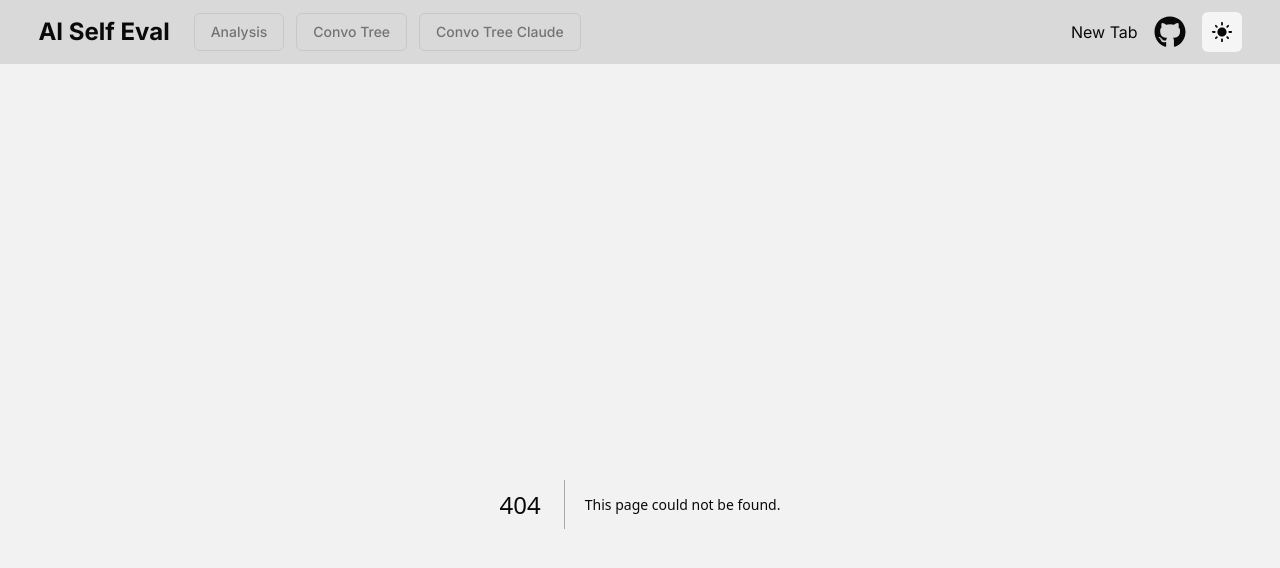
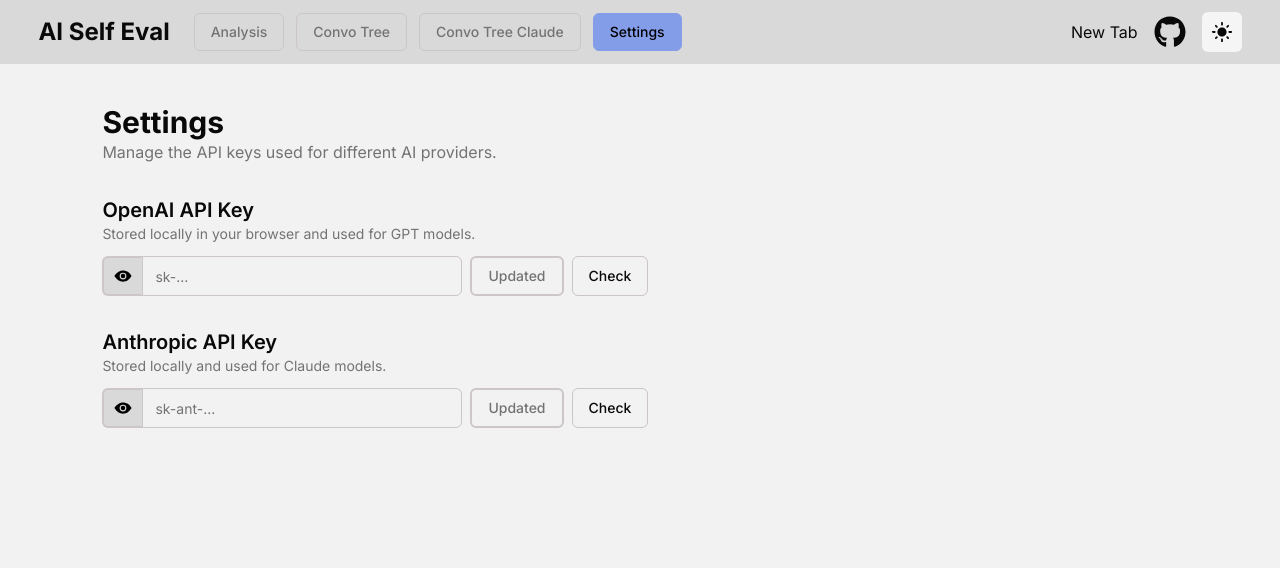
Before and after one commit to mkaufmann84/ai-self-eval, a Next.js app: page /ai-self-eval/settings in a window 1280 px wide. Before the commit this address had no page. Shown: the top 568 px of the page. Built offline with nearby package versions, Linux system fonts and the light colour scheme.

Commit message:
Move API key management to settings with validation

```diff
--- a/src/app/_components/TopNav.tsx
+++ b/src/app/_components/TopNav.tsx
@@ -8,6 +8,7 @@
   { href: "/", label: "Analysis" },
   { href: "/convo-tree", label: "Convo Tree" },
   { href: "/convo-tree-claude", label: "Convo Tree Claude" },
+  { href: "/settings", label: "Settings" },
 ];
 
 interface TopNavProps {
--- /dev/null
+++ b/src/app/api/check-api-key/route.ts
@@ -0,0 +1,60 @@
+import Anthropic from "@anthropic-ai/sdk";
+import { NextResponse } from "next/server";
+import OpenAI from "openai";
+
+type Provider = "openai" | "anthropic";
+
+const PROVIDER_CHECKERS: Record<Provider, (apiKey: string) => Promise<void>> = {
+  async openai(apiKey: string) {
+    const client = new OpenAI({ apiKey });
+    await client.models.list();
+  },
+  async anthropic(apiKey: string) {
+    const client = new Anthropic({ apiKey });
+    await client.models.list();
+  },
+};
+
+export async function POST(request: Request) {
+  try {
+    const { provider, apiKey } = (await request.json()) as {
+      provider?: string;
+      apiKey?: string;
+    };
+
+    if (typeof provider !== "string") {
+      return NextResponse.json(
+        { ok: false, error: "Provider is required." },
+        { status: 400 }
+      );
+    }
+
+    const normalizedProvider = provider.toLowerCase();
+
+    if (!["openai", "anthropic"].includes(normalizedProvider)) {
+      return NextResponse.json(
+        { ok: false, error: "Unsupported provider." },
+        { status: 400 }
+      );
+    }
+
+    if (typeof apiKey !== "string" || apiKey.trim().length === 0) {
+      return NextResponse.json(
+        { ok: false, error: "API key is required." },
+        { status: 400 }
+      );
+    }
+
+    const checkProvider = PROVIDER_CHECKERS[normalizedProvider as Provider];
+
+    await checkProvider(apiKey.trim());
+
+    return NextResponse.json({ ok: true });
+  } catch (error) {
+    const message = error instanceof Error ? error.message : "Unknown error.";
+    return NextResponse.json(
+      { ok: false, error: message },
+      { status: 400 }
+    );
+  }
+}
--- a/src/app/page.tsx
+++ b/src/app/page.tsx
@@ -1,18 +1,6 @@
 "use client";
-import { Button } from "@/components/ui/button";
-import Image from "next/image";
-import HowToUse from "./HowToUse";
-import StoreApiKey from "./StoreApiKey";
 import Main from "./_ai/Main";
 
 export default function Home() {
-  return (
-    <div>
-      {/*       <HowToUse /> */}
-      <div className="px-4">
-        <StoreApiKey />
-      </div>
-      <Main />
-    </div>
-  );
+  return <Main />;
 }
--- a/src/app/StoreApiKey.tsx
+++ b/src/app/settings/StoreApiKey.tsx
@@ -18,23 +18,77 @@
 const formSchema = z.object({ api_key: z.string().min(1, "API key is required") });
 type FormSchema = z.infer<typeof formSchema>;
 
+type Provider = "openai" | "anthropic";
+
 interface ApiKeyFormProps {
   label: string;
   description: string;
   placeholder: string;
   cookieKey: keyof typeof COOKIES;
+  provider: Provider;
 }
 
-function ApiKeyForm({ label, description, placeholder, cookieKey }: ApiKeyFormProps) {
+function ApiKeyForm({ label, description, placeholder, cookieKey, provider }: ApiKeyFormProps) {
   const [visible, setVisible] = React.useState(false);
+  const [checkStatus, setCheckStatus] = React.useState<
+    "idle" | "checking" | "valid" | "invalid"
+  >("idle");
+  const [checkMessage, setCheckMessage] = React.useState<string>("");
   const form = useForm<FormSchema>({
     resolver: zodResolver(formSchema),
     defaultValues: { api_key: Cookies.get(COOKIES[cookieKey]) ?? "" },
   });
 
+  React.useEffect(() => {
+    const subscription = form.watch(() => {
+      setCheckStatus("idle");
+      setCheckMessage("");
+    });
+    return () => subscription.unsubscribe();
+  }, [form]);
+
   const onSubmit = (data: FormSchema) => {
     Cookies.set(COOKIES[cookieKey], data.api_key);
     form.reset(data);
+  };
+
+  const checkApiKey = async () => {
+    const apiKey = form.getValues("api_key").trim();
+    if (!apiKey) {
+      setCheckStatus("invalid");
+      setCheckMessage("Enter an API key to check.");
+      return;
+    }
+
+    try {
+      setCheckStatus("checking");
+      setCheckMessage("");
+      const response = await fetch("/api/check-api-key", {
+        method: "POST",
+        headers: { "Content-Type": "application/json" },
+        body: JSON.stringify({ provider, apiKey }),
+      });
+      let payload: { ok?: boolean; error?: string } | null = null;
+      try {
+        payload = await response.json();
+      } catch (error) {
+        payload = null;
+      }
+
+      if (response.ok && payload?.ok) {
+        setCheckStatus("valid");
+        setCheckMessage("API key is valid.");
+        return;
+      }
+
+      setCheckStatus("invalid");
+      setCheckMessage(
+        payload?.error ?? "Unable to verify the API key. Please try again."
+      );
+    } catch (error) {
+      setCheckStatus("invalid");
+      setCheckMessage("Unable to verify the API key. Please try again.");
+    }
   };
 
   return (
@@ -44,7 +98,7 @@
           <h2 className="text-xl font-semibold">{label}</h2>
           <p className="text-sm text-muted-foreground">{description}</p>
         </div>
-        <div className="flex flex-col gap-2 sm:flex-row">
+        <div className="flex flex-col gap-2 sm:flex-row sm:items-start">
           <div className="flex">
             <Button
               type="button"
@@ -70,6 +124,7 @@
               )}
             />
           </div>
+          <div className="flex gap-2">
             <Button
               type="submit"
               className={`transition duration-300 ${
@@ -80,7 +135,25 @@
             >
               {form.formState.isDirty ? "Update" : "Updated"}
             </Button>
+            <Button
+              type="button"
+              variant="outline"
+              onClick={checkApiKey}
+              disabled={checkStatus === "checking"}
+            >
+              {checkStatus === "checking" ? "Checking..." : "Check"}
+            </Button>
           </div>
+        </div>
+        {checkStatus !== "idle" && checkMessage && (
+          <p
+            className={`text-sm ${
+              checkStatus === "valid" ? "text-emerald-600" : "text-destructive"
+            }`}
+          >
+            {checkMessage}
+          </p>
+        )}
       </form>
     </Form>
   );
@@ -94,12 +167,14 @@
         description="Stored locally in your browser and used for GPT models."
         placeholder="sk-..."
         cookieKey="OPENAI_API_KEY"
+        provider="openai"
       />
       <ApiKeyForm
         label="Anthropic API Key"
         description="Stored locally and used for Claude models."
         placeholder="sk-ant-..."
         cookieKey="ANTHROPIC_API_KEY"
+        provider="anthropic"
       />
     </div>
   );
--- /dev/null
+++ b/src/app/settings/page.tsx
@@ -0,0 +1,15 @@
+import StoreApiKey from "./StoreApiKey";
+
+export default function SettingsPage() {
+  return (
+    <div className="space-y-8">
+      <div>
+        <h1 className="text-3xl font-bold">Settings</h1>
+        <p className="text-muted-foreground">
+          Manage the API keys used for different AI providers.
+        </p>
+      </div>
+      <StoreApiKey />
+    </div>
+  );
+}
```
Lines whose indentation alone changed are shown as unchanged.
